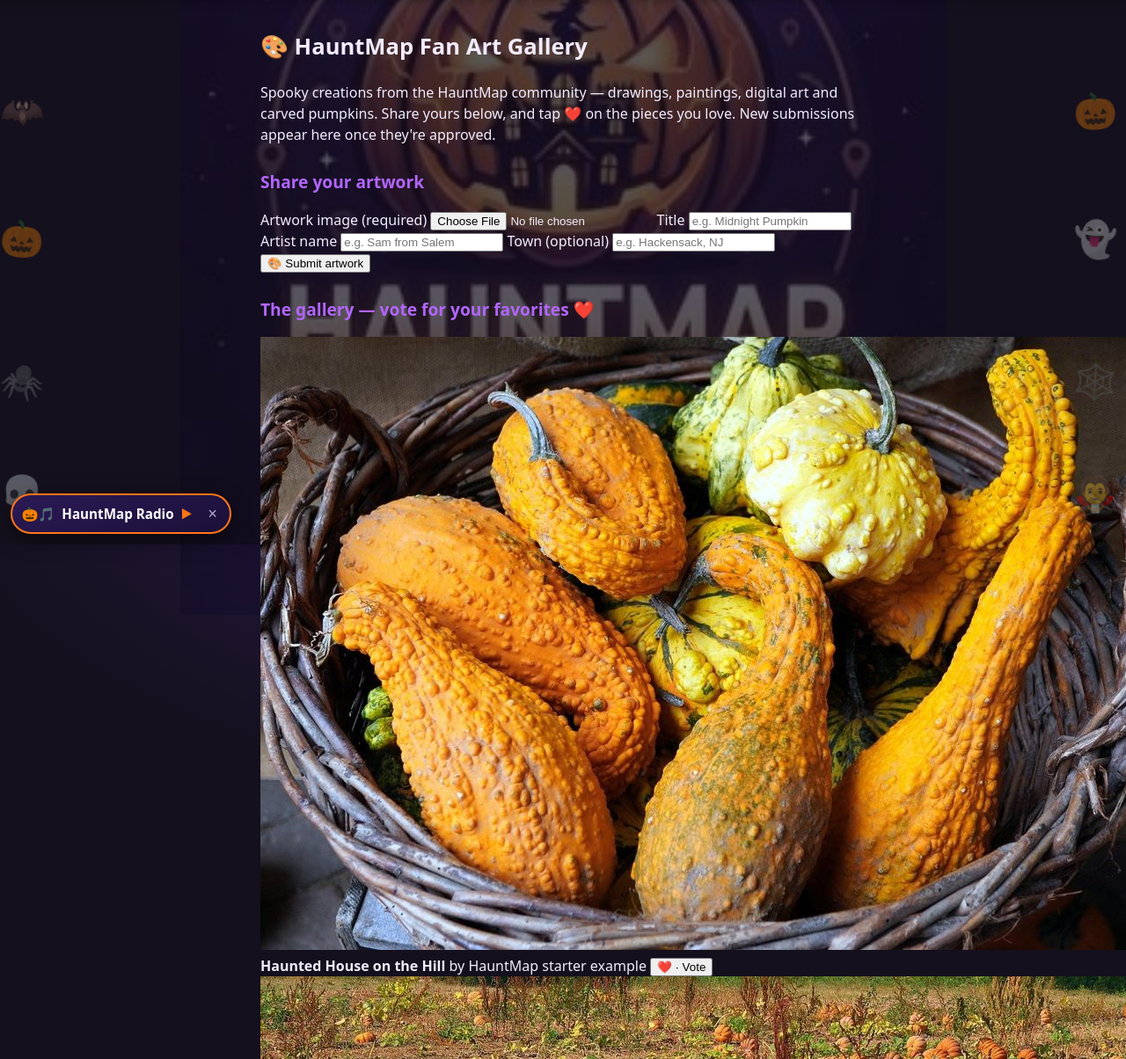
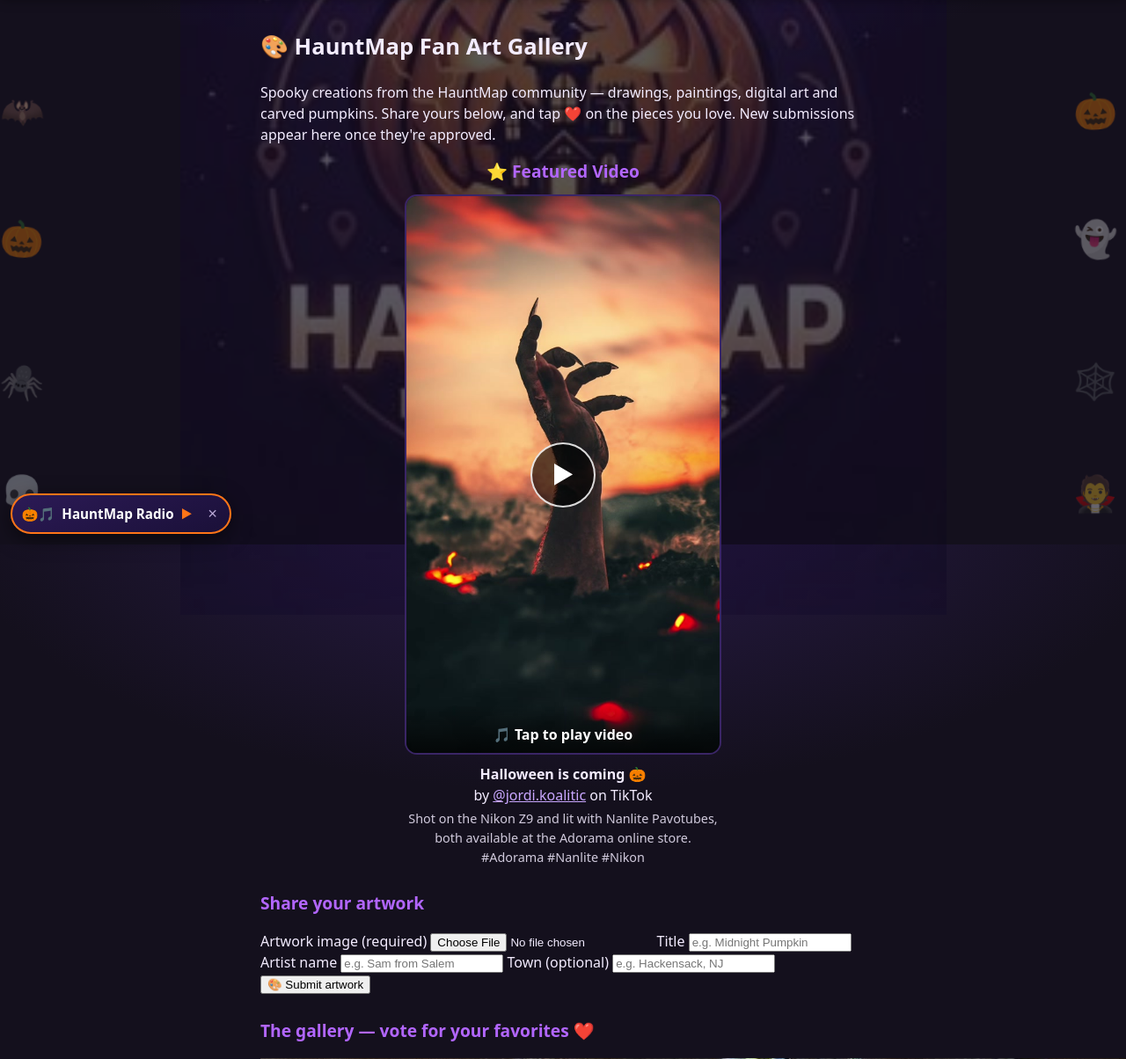
Before and after one commit to SpookyMap/hauntmap, a FastAPI app: page /fan-art in a window 1280 px wide. Shown: the part 181-1385 px from the top of the page at 88% size. Run offline with FastAPI, Linux system fonts and the light colour scheme; data comes from the database, SQL or seed files in the repository; some libraries are stand-ins or nearby versions; some web fonts are replaced.

Commit message:
Fan Art: feature @jordi.koalitic TikTok in a Featured Video spotlight (Dan Oct 23) — 'Halloween is coming 🎃' creative shoot (Nikon Z9 / Nanlite Pavotubes), click-to-play facade with the video's own cover frame at the top of /fan-art above the upload form, creator credited + linked, real caption as the label; embed only, never re-hosted

```diff
--- a/templates/fan_art.html
+++ b/templates/fan_art.html
@@ -7,6 +7,37 @@
 
   {% if submitted %}<p class="fanart-thanks">🎃 Thanks! Your artwork was submitted and is <strong>pending approval</strong> — it'll show up in the gallery once it's reviewed.</p>{% endif %}
   {% if error %}<p class="contest-error">{{ error }}</p>{% endif %}
+
+  {# Featured video spotlight (Dan, Oct 23): @jordi.koalitic's creative
+     Halloween shoot — TikTok embed only, click-to-play facade in the same
+     pattern as pin pages (poster frame is the video's own cover image). #}
+  <section class="art-feature">
+    <h2 class="art-feature-title">⭐ Featured Video</h2>
+    <div class="tt-facade" data-tt-url="https://www.tiktok.com/@jordi.koalitic/video/7699851527434898710" data-tt-id="7699851527434898710" role="button" tabindex="0" aria-label="Play TikTok video">
+      <img src="/static/img/tt_featured_koalitic.jpg" alt="Halloween is coming 🎃 — by @jordi.koalitic on TikTok">
+      <span class="tt-play">&#x25B6;</span>
+      <span class="tt-facade-label">&#x1F3B5; Tap to play video</span>
+    </div>
+    <noscript>
+      <blockquote class="tiktok-embed" cite="https://www.tiktok.com/@jordi.koalitic/video/7699851527434898710" data-video-id="7699851527434898710" style="max-width: 605px;min-width: 325px;">
+        <section><a href="https://www.tiktok.com/@jordi.koalitic/video/7699851527434898710" target="_blank" rel="noopener">Watch on TikTok</a></section>
+      </blockquote>
+      <script async src="https://www.tiktok.com/embed.js"></script>
+    </noscript>
+    <script>
+    (function () {
+      var f = document.currentScript.parentElement.querySelector('.tt-facade');
+      if (!f) return;
+      f.addEventListener('click', function () { hmLoadTikTok(f); });
+      f.addEventListener('keydown', function (e) {
+        if (e.key === 'Enter' || e.key === ' ') { e.preventDefault(); hmLoadTikTok(f); }
+      });
+    })();
+    </script>
+    <p class="art-feature-caption"><strong>Halloween is coming 🎃</strong><br>
+      <span class="contest-by">by <a class="fanart-source" href="https://www.tiktok.com/@jordi.koalitic" target="_blank" rel="noopener">@jordi.koalitic</a> on TikTok</span></p>
+    <p class="art-feature-desc">Shot on the Nikon Z9 and lit with Nanlite Pavotubes, both available at the Adorama online store. #Adorama #Nanlite #Nikon</p>
+  </section>
 
   <form class="contest-form" method="post" action="/fan-art/upload" enctype="multipart/form-data">
     <h2>Share your artwork</h2>
@@ -49,6 +80,13 @@
 <style>
 .fanart-thanks { background: #17351c; color: #a7e8ae; padding: 0.6rem 0.9rem; border-radius: 8px; text-align: center; max-width: 560px; margin: 0 auto 1rem; }
 .fanart-source { color: #c9a7ff; text-decoration: underline; }
+.art-feature { max-width: 360px; margin: 0 auto 1.6rem; text-align: center; }
+.art-feature-title { margin: 0 0 0.7rem; }
+.art-feature .tt-facade { border-radius: 14px; overflow: hidden; border: 2px solid #3a2566; }
+.art-feature .tt-facade img { width: 100%; aspect-ratio: 9 / 16; object-fit: cover; display: block; }
+.art-feature .tiktok-embed { margin: 0 auto; }
+.art-feature-caption { margin: 0.65rem 0 0.25rem; }
+.art-feature-desc { margin: 0; font-size: 0.9rem; opacity: 0.85; }
 </style>
 <script>
 document.querySelectorAll('.fanart-vote').forEach(function (btn) {
```
Also changed, not shown: static/img/tt_featured_koalitic.jpg (added).
